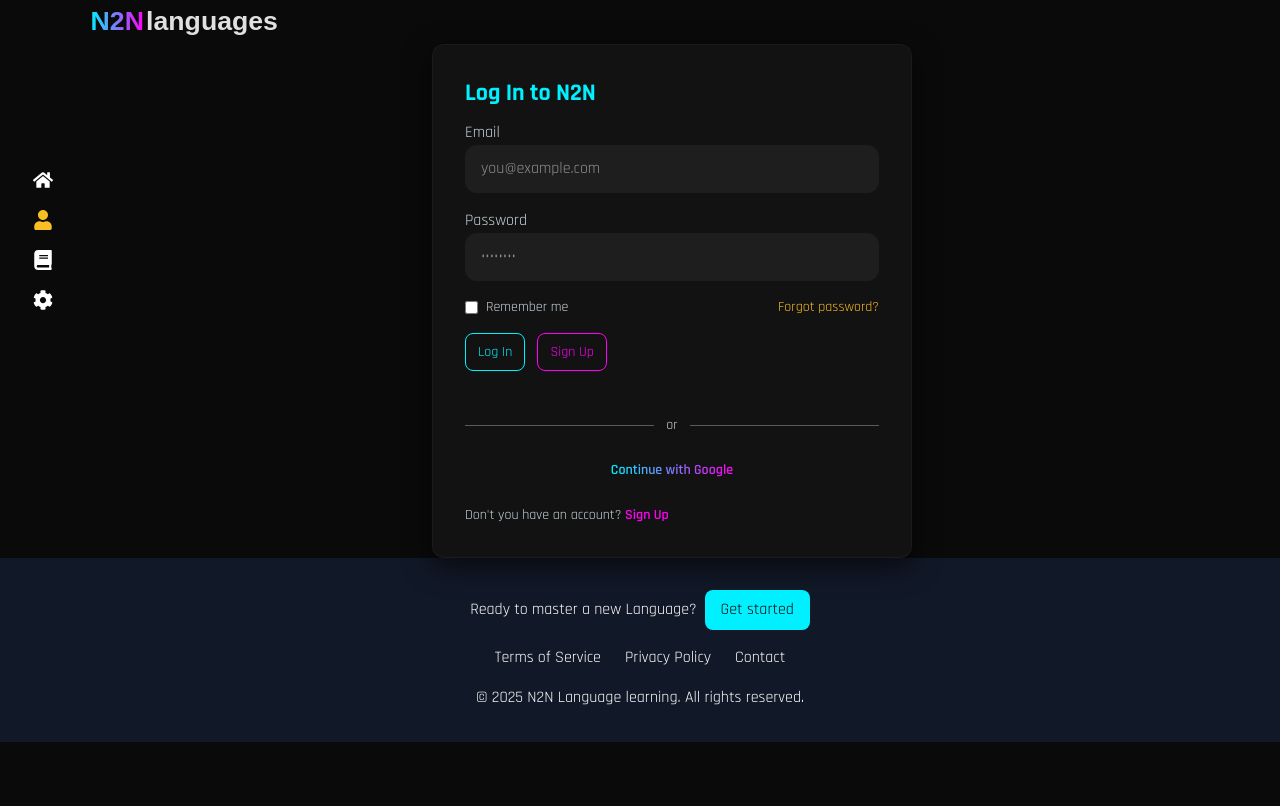
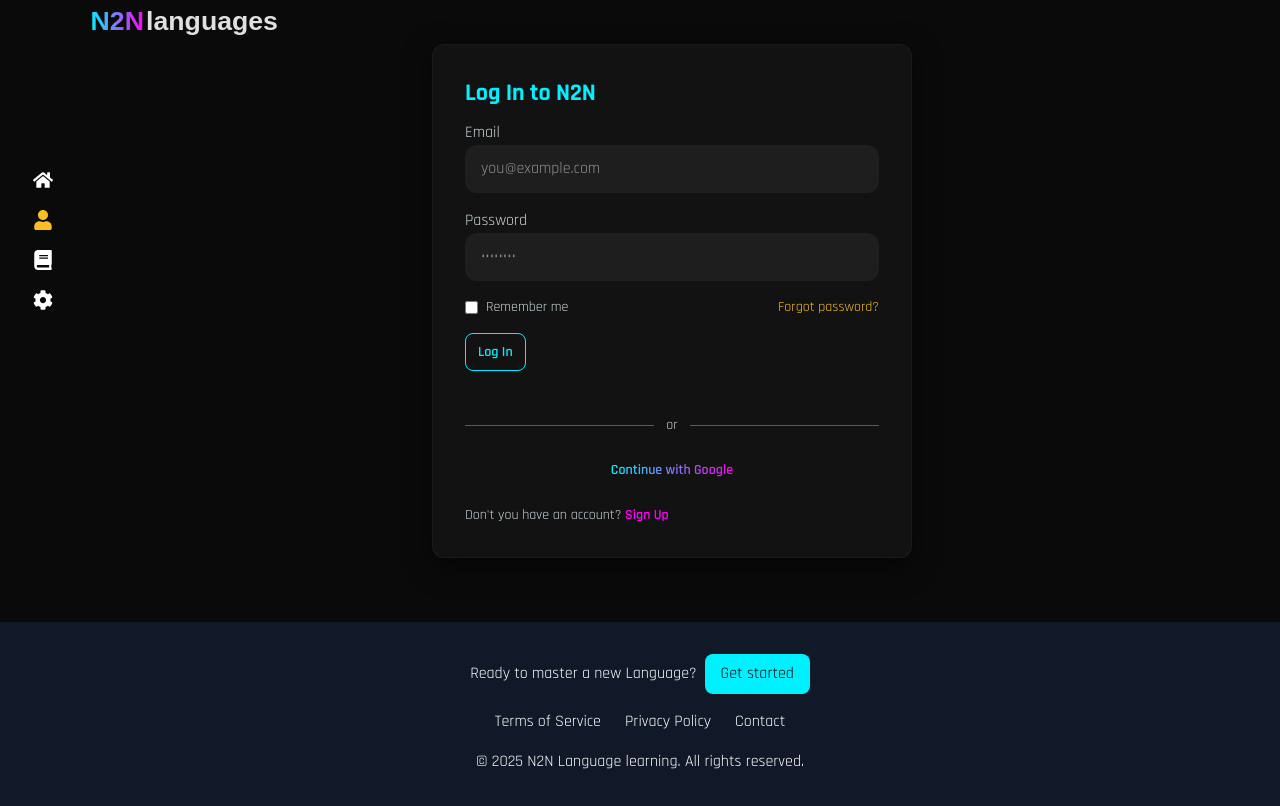
Before and after one commit to pedrambabazadeh/leitner_next, a Next.js app: page /log-in in a window 1280 px wide. Built offline with nearby package versions, Linux system fonts and the light colour scheme.

Commit message:
formik added and implemented but commented

```diff
--- a/app/layout.js
+++ b/app/layout.js
@@ -36,7 +36,7 @@
             <Navigation />
           </div>
         </div>
-        <main className="w-11/12">
+        <main className="w-11/12 pb-16">
           <TopBar />
           {children}
         </main>
--- a/app/log-in/page.jsx
+++ b/app/log-in/page.jsx
@@ -1,6 +1,21 @@
 import React from 'react'
+import {Formik, Form, Field, ErrorMessage} from 'formik';
+import * as Yup from 'yup';
 
 const LogIn = () => {
+
+  /*const initialValues = {
+    name: '',
+    email: '',
+    password: '',
+  };
+
+  const validationSchema = Yup.object({
+    name: Yup.string().required('Name is required'),
+    email: Yup.string().email('Invalid email').required('Email is required'),
+    password: Yup.string().min(6, 'Password must be at least 6 characters').required('Password is required'),
+  });*/
+
   return (
     <div className="log-in-container p-8 mx-auto rounded-xl bg-[var(--color-surface)] text-white w-full max-w-[480px]">
         <h2 style={{fontWeight:700}} className="mb-3 text-2xl text-[var(--color-primary)] ">Log In to N2N</h2>
@@ -25,9 +40,9 @@
             <a href="#" className="text-[var(--color-secondary)] text-sm no-underline">Forgot password?</a>
           </div>
           <div className="flex gap-3">
-            <button type="submit" className="btn-primary-empty px-3 py-2 text-sm rounded-lg hover:scale-105 transition">
+            <button type="submit" className="btn-primary-empty font-semibold px-3 py-2 text-sm rounded-lg hover:scale-105 transition">
               <span>Log In</span></button>
-            <button type="button" className="btn-accent-empty px-3 py-2 text-sm rounded-lg hover:scale-105 transition">Sign Up</button>
+            {/* <button type="button" className="font-semibold text-white px-3 py-2 text-sm rounded-lg hover:scale-105 transition">Watch Demo</button> */}
           </div>
           <div id="status" role="status" className='min-h-[24px]'></div>
           <div className="flex items-center  gap-3 mt-5">
--- a/package.json
+++ b/package.json
@@ -12,12 +12,14 @@
   },
   "dependencies": {
     "chart.js": "^4.5.0",
+    "formik": "^2.4.6",
     "next": "15.2.0",
     "react": "^19.0.0",
     "react-chartjs-2": "^5.3.0",
     "react-dom": "^19.0.0",
     "react-icons": "^5.5.0",
-    "three": "^0.179.1"
+    "three": "^0.179.1",
+    "yup": "^1.7.0"
   },
   "devDependencies": {
     "@tailwindcss/postcss": "^4",
```
Also changed, not shown: 1 other file (tests, documents, lock files or other folders). Lines whose indentation alone changed are shown as unchanged.
